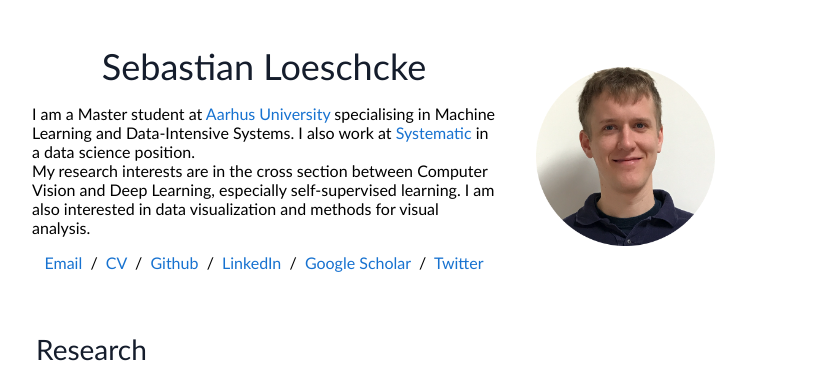
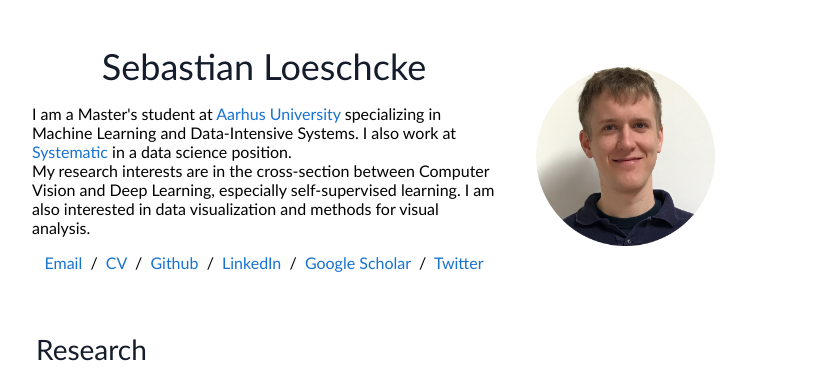
Before and after one commit to sebulo/sebulo.github.io, a plain HTML site: page index.html in a window 1280 px wide. Shown: the top 387 px of the page, without its empty margins (228-1061 px from the left). Drawn offline with Linux system fonts and the light colour scheme.

Commit message:
layout edit

```diff
--- a/index.html
+++ b/index.html
@@ -29,9 +29,9 @@
               <p style="text-align:center">
                 <name>Sebastian Loeschcke</name>
               </p>
-                <p>I am a Master student at <a href=https://cs.au.dk/>Aarhus University</a> specialising in Machine Learning and Data-Intensive Systems. I also work at <a href="https://systematic.com/en-gb/">Systematic</a> in a data science position.
+                <p>I am a Master's student at <a href=https://cs.au.dk/>Aarhus University</a> specializing in Machine Learning and Data-Intensive Systems. I also work at <a href="https://systematic.com/en-gb/">Systematic</a> in a data science position.
                   <br />
-              My research interests are in the cross section between Computer Vision and Deep Learning, especially self-supervised learning.
+              My research interests are in the cross-section between Computer Vision and Deep Learning, especially self-supervised learning.
               I am also interested in data visualization and methods for visual analysis.
               </p>
               <p style="text-align:center">
```
